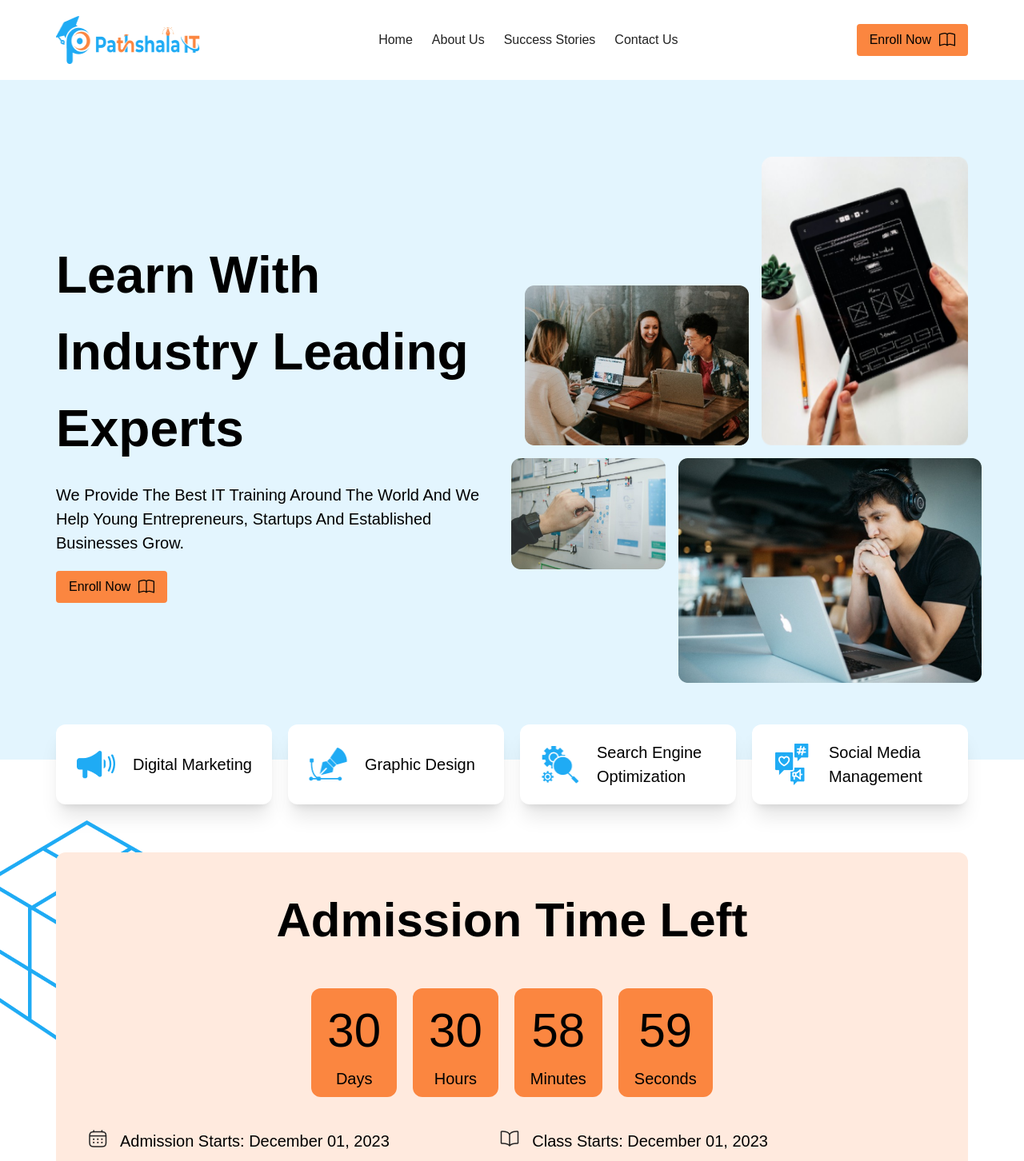
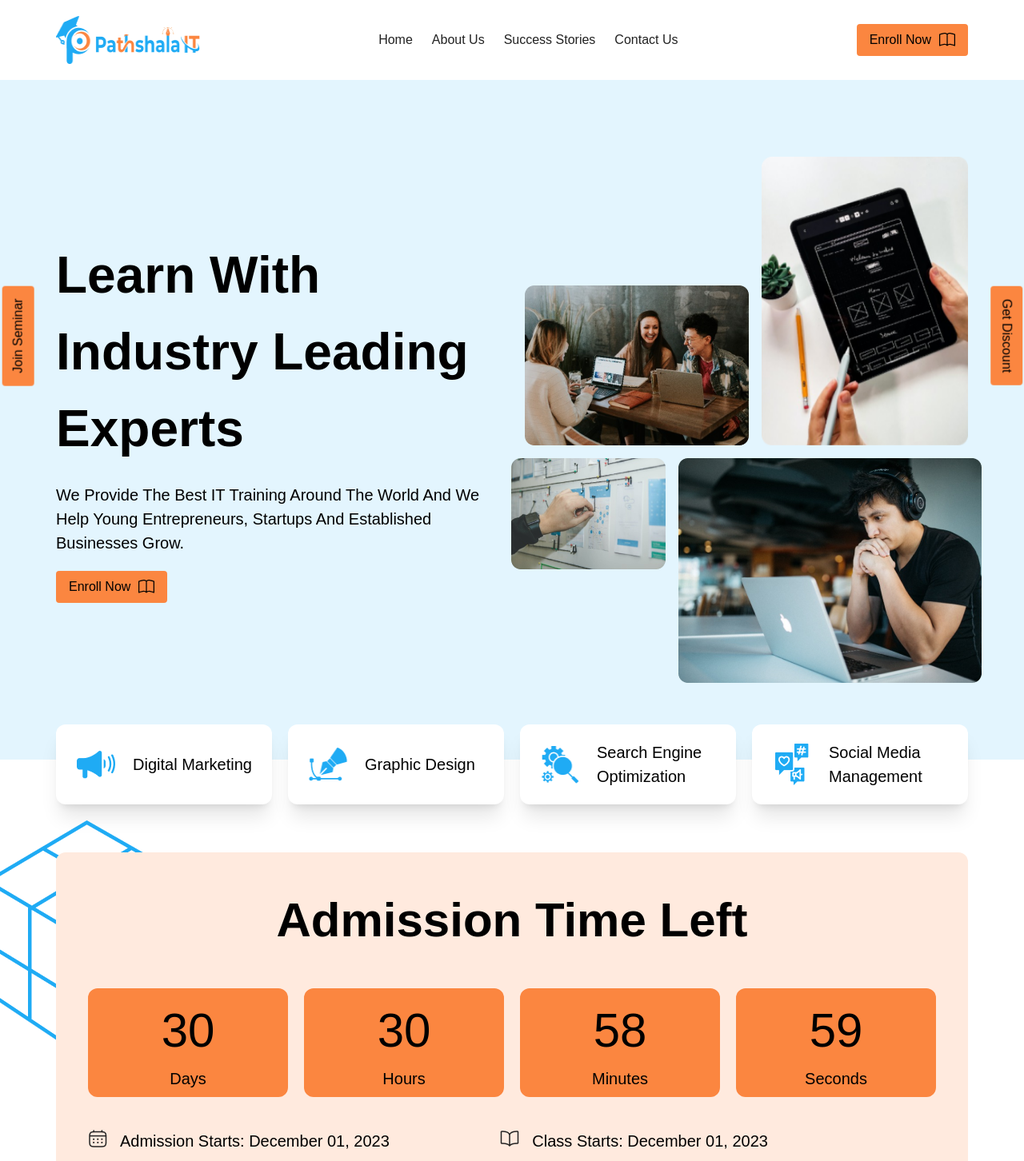
Before and after one commit to NashedShahRoni22/Pathshala-IT, a React (Vite) app: page / in a window 1280 px wide. Shown: the top 1452 px of the page at 80% size. Built offline with nearby package versions, Linux system fonts and the light colour scheme; a web font is replaced by a local one.

Commit message:
Fixed Buttons Added

```diff
--- a/src/App.jsx
+++ b/src/App.jsx
@@ -1,14 +1,22 @@
 import Home from "./pages/home/Home"
 import BottomBar from "./shared/bottombar/BottomBar"
+import GetDiscount from "./shared/fixedbar/GetDiscount"
+import JoinSeminar from "./shared/fixedbar/JoinSeminar"
 import TopBar from "./shared/topbar/TopBar"
 
 function App() {
 
   return (
-    <main>
+    <main className="">
       <TopBar/>
       <Home/>
       <BottomBar/>
+      <div className="fixed z-20 top-1/2 -left-10 -rotate-90">
+        <JoinSeminar/>
+      </div>
+      <div className="fixed z-20 top-1/2 -right-10 rotate-90">
+        <GetDiscount/>
+      </div>
     </main>
   )
 }
--- a/src/pages/home/HomeAdmission.jsx
+++ b/src/pages/home/HomeAdmission.jsx
@@ -13,7 +13,7 @@ export default function HomeAdmission() {
         <h1 className="text-[40px] lg:text-[60px] text-center">
           Admission Time Left
         </h1>
-        <div className="flex justify-center gap-2.5 lg:gap-5 my-5 lg:my-10">
+        <div className="grid grid-cols-4 gap-2.5 lg:gap-5 my-5 lg:my-10">
           <div className="bg-orange px-2.5 lg:px-5 py-1 lg:py-2 rounded-xl">
             <p className="text-[24px] lg:text-[60px] text-center">30</p>
             <p className="text-[16px] lg:text-[20px] text-center">Days</p>
--- a/src/pages/home/HomeChoseUs.jsx
+++ b/src/pages/home/HomeChoseUs.jsx
@@ -28,7 +28,7 @@ export default function HomeChoseUs() {
       <div className="z-10">
         <div className="mx-5 md:container md:mx-auto my-5 lg:my-10 py-5 lg:py-10">
           <h1 className="text-[40px] lg:text-[60px] text-center">Why Chose Us</h1>
-          <div className="grid md:grid-cols-3 gap-4 lg:gap-8 my-5 lg:my-10 py-5 lg:py-10">
+          <div className="grid md:grid-cols-2 lg:grid-cols-3 gap-4 lg:gap-8 my-5 lg:my-10 py-5 lg:py-10">
             {data.map((d, i) => (
               <div className="bg-lightOrange p-4 rounded-xl" key={i}>
                 <img src={d.img} alt="" />
@@ -39,7 +39,7 @@ export default function HomeChoseUs() {
           </div>
         </div>
       </div>
-      <img src={vector} className="absolute top-0 right-0" alt="" />
+      <img src={vector} className="absolute top-0 right-0 hidden lg:block" alt="" />
     </section>
   );
 }
--- /dev/null
+++ b/src/shared/fixedbar/GetDiscount.jsx
@@ -0,0 +1,7 @@
+import React from 'react'
+
+export default function GetDiscount() {
+  return (
+    <button className='px-2 md:px-4 py-1 md:py-2 bg-orange rounded'>Get Discount</button>
+  )
+}
--- /dev/null
+++ b/src/shared/fixedbar/JoinSeminar.jsx
@@ -0,0 +1,7 @@
+import React from 'react'
+
+export default function JoinSeminar() {
+  return (
+    <button className='px-2 md:px-4 py-1 md:py-2 bg-orange rounded'>Join Seminar</button>
+  )
+}
```
